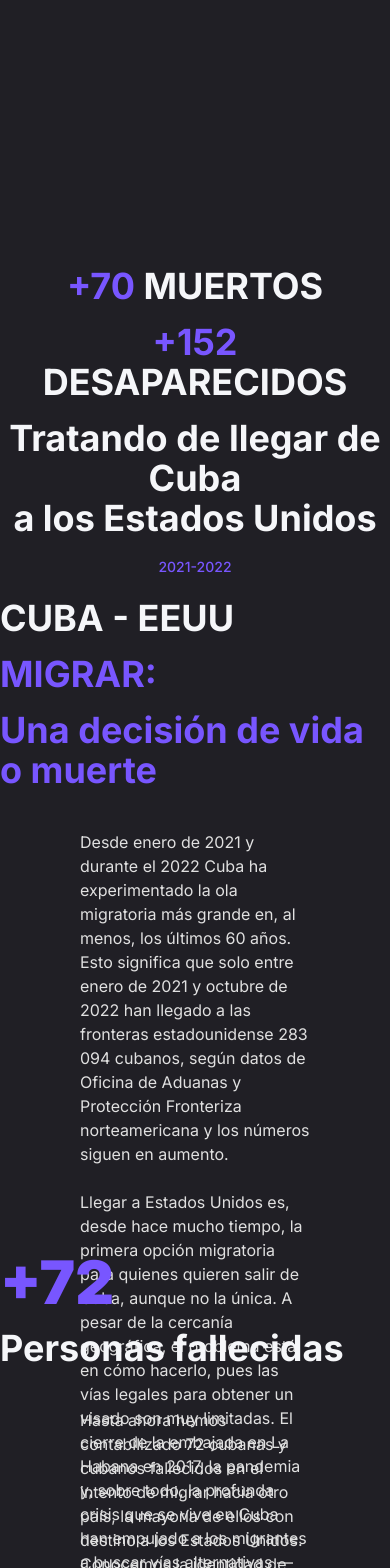
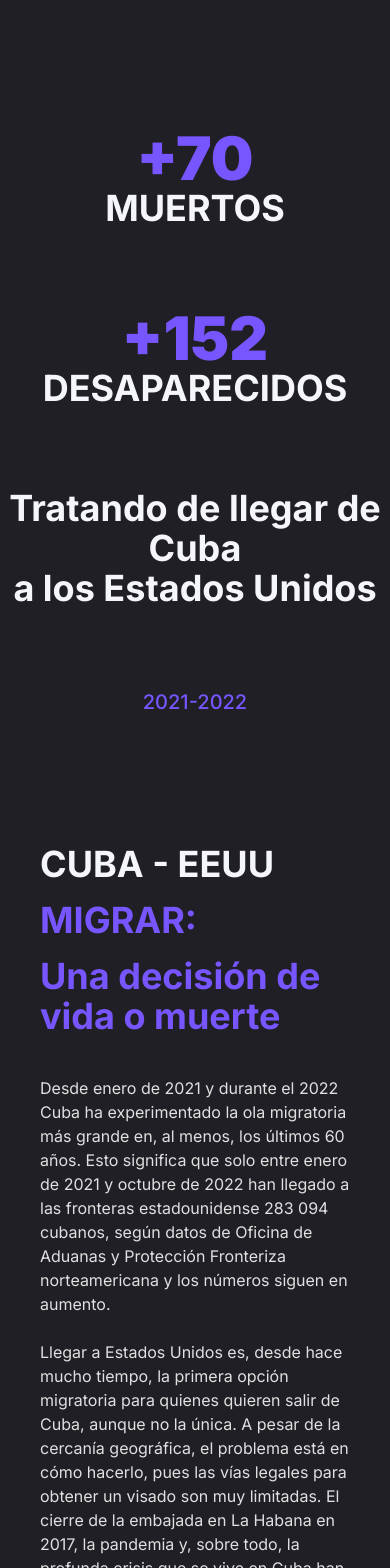
Before and after one commit to Datalis/migrantes-eltoque, a SvelteKit app: page / in a window 390 px wide. Shown: the top 1568 px of the page. Built offline with nearby package versions, Linux system fonts and the light colour scheme.

Commit message:
Responsive prototype

```diff
--- a/src/lib/components/grid.svelte
+++ b/src/lib/components/grid.svelte
@@ -4,11 +4,11 @@
 
 <div class="flex flex-col h-full">
 	<div
-		class="flex-1 grid grid-cols-6 grid-rows-3 divide-x divide-y divide-light border-b border-r-2 border-light"
+		class="flex-1 grid grid-cols-2 md:grid-cols-6 md:grid-rows-3 divide-x divide-y divide-light border-b border-r-2 border-light"
 	>
-		<div class="col-span-2 row-span-2 bg-accent flex flex-col p-10">
-			<h2 class="text-light font-bold text-4xl">Personas fallecidas</h2>
-			<p class="mt-auto text-light">
+		<div class="col-span-2 row-span-2 bg-accent flex flex-col justify-center p-10">
+			<h2 class="text-light font-bold text-4xl mb-10">Personas fallecidas</h2>
+			<p class=" text-light">
 				Te mostramos la distribución del presupuesto regional durante los años 2010 al 2021. Puedes
 				observar tanto el gasto presupuestado total, como el presupuesto por habitante. También
 				puedes ver las cantidades por área funcional, como por ejemplo Sanidad, referidas a cada
@@ -41,8 +41,8 @@
 		<div class="aspect-square" />
 		<div class="aspect-square" />
 	</div>
-	<div class="flex items-center justify-center my-10">
-		<Button classes="mr-8 text-light" type="bordered">Reportar fallecido</Button>
+	<div class="flex flex-col md:flex-row items-center justify-center my-10">
+		<Button classes="md:mr-8 mb-8 md:mb-0 text-light" type="bordered">Reportar fallecido</Button>
 		<Button>Ver listado</Button>
 	</div>
 </div>
--- a/src/routes/+layout.svelte
+++ b/src/routes/+layout.svelte
@@ -6,8 +6,8 @@ import "../app.css";
 <footer class="bg-accent">
     <div class="max-w-3xl py-20 mx-auto">
         <div></div>
-        <div class="flex items-center">
-            <div class="flex flex-col flex-1">
+        <div class="flex flex-col md:flex-row items-center">
+            <div class="flex flex-col flex-1 mb-10 md:mb-0">
                 <span class="text-gray">Coordinación editorial: Jessica Dominguez Delgado</span>
                 <span class="text-gray">Compilación y análisis de datos: -</span>
                 <span class="text-gray">Coordinación de Marketing: Roberto Pablo</span>
--- a/src/routes/+page.svelte
+++ b/src/routes/+page.svelte
@@ -13,24 +13,26 @@
 <main class="overflow-hidden">
 	<section class="section-1 flex flex-col items-center justify-center bg-dark h-screen">
 		<div class="max-w-3xl text-center">
-			<h2 class="font-sans font-bold text-4xl text-light">
-				<span class="text-accent">+70</span> MUERTOS
+			<h2
+				class="flex flex-col md:flex-row justify-center font-sans font-bold text-6xl md:text-4xl text-light"
+			>
+				<span class="text-accent md:mr-2 font-extrabold">+70</span> <span class="text-4xl">MUERTOS</span>
 			</h2>
-			<h2 class="font-sans font-bold text-4xl text-light my-4">
-				<span class="text-accent">+152</span> DESAPARECIDOS
+			<h2 class="flex flex-col md:flex-row justify-center font-sans font-bold text-6xl md:text-4xl text-light my-20 md:my-4">
+				<span class="text-accent md:mr-2 font-extrabold">+152</span> <span class="text-4xl">DESAPARECIDOS</span>
 			</h2>
-			<h2 class="font-sans font-bold text-4xl text-light mb-4">
-				Tratando de llegar de Cuba <br/> a los Estados Unidos
+			<h2 class="font-sans font-bold text-4xl text-light mb-20 md:mb-4">
+				Tratando de llegar de Cuba <br /> a los Estados Unidos
 			</h2>
-			<span class="text-accent text-sm font-medium">2021-2022</span>
+			<span class="text-accent text-xl md:text-sm font-medium">2021-2022</span>
 		</div>
 	</section>
-	<section class="section-2 flex flex-col items-center justify-center bg-dark h-screen">
-		<div class="container mx-auto max-w-3xl">
+	<section class="section-2 flex flex-col items-center justify-center bg-dark h-min-screen">
+		<div class="container mx-auto px-10 md:px-0 max-w-3xl">
 			<h2 class="font-sans font-bold text-4xl text-light">CUBA - EEUU</h2>
 			<h2 class="font-sans font-bold text-4xl text-accent my-4">MIGRAR:</h2>
 			<h2 class="font-sans font-bold text-4xl text-accent">Una decisión de vida o muerte</h2>
-			<p class="text-gray mx-20 mt-10">
+			<p class="text-gray md:mx-20 mt-10">
 				Desde enero de 2021 y durante el 2022 Cuba ha experimentado la ola migratoria más grande en,
 				al menos, los últimos 60 años. Esto significa que solo entre enero de 2021 y octubre de 2022
 				han llegado a las fronteras estadounidense 283 094 cubanos, según datos de Oficina de
@@ -52,11 +54,11 @@
 			</p>
 		</div>
 	</section>
-	<section class="section-3 flex flex-col items-center justify-center bg-dark h-screen">
-		<div class="container mx-auto max-w-3xl">
+	<section class="section-3 flex flex-col items-center justify-center bg-dark h-min-screen py-20">
+		<div class="container mx-auto max-w-3xl px-10 md:px-0">
 			<h2 class="font-sans font-extrabold text-6xl text-accent">+72</h2>
 			<h2 class="font-sans font-bold text-4xl text-light my-4">Personas fallecidas</h2>
-			<p class="text-gray mx-20 mt-10">
+			<p class="text-gray md:mx-20 mt-10">
 				Hasta ahora hemos contabilizado 72 cubanas y cubanos fallecidos en el intento de migrar
 				hacia otro país, la mayoría de ellos con destino a los Estados Unidos. Conocemos la
 				identidad de 43 de ellos y sabemos que hay 20 mujeres y 25 hombres, el resto se mantiene en
@@ -90,10 +92,10 @@
 		<Grid />
 	</section>
 	<section class="section-5 flex flex-col items-center justify-center bg-light min-h-screen py-20">
-		<div class="container mx-auto max-w-3xl">
+		<div class="container mx-auto max-w-3xl px-10 md:px-0">
 			<h2 class="font-sans font-extrabold text-6xl text-accent">+152</h2>
 			<h2 class="font-sans font-bold text-4xl text-dark my-4">Personas Desaparecidas</h2>
-			<p class="text-dark mx-20 mt-10">
+			<p class="text-dark md:mx-20 mt-10">
 				Un migrante se considera desaparecido cuando no se tiene noticias de su llegada pero tampoco
 				existe un cuerpo que pueda confirmar la muerte. En el mejor de los casos solo están
 				retenidos por las autoridades, e incluso, pueden estar bajo custodia durante meses sin que
@@ -110,7 +112,14 @@
 				<div class="swiper-controls" />
 			</div>
 			<div class="w-full mt-10">
-				<Swiper slidesPerView={2.2} spaceBetween={30} centeredSlides={false}>
+				<Swiper slidesPerView={1} spaceBetween={50} centeredSlides={true}
+				breakpoints={{
+					'768': {
+						slidesPerView: 2.2,
+						spaceBetween: 30,
+						centeredSlides: false
+					}
+				}}>
 					<SwiperSlide>
 						<Profile />
 					</SwiperSlide>
@@ -135,8 +144,8 @@
 				</Swiper>
 			</div>
 
-			<div class="bg-dark border-r-4 flex items-center p-10 mt-20 rounded-lg">
-				<p class="text-light text-sm">
+			<div class="bg-dark border-r-4 flex flex-col md:flex-col items-center -mx-10 md:-mx-0 p-10 mt-20 md:rounded-lg">
+				<p class="text-light text-lg md:text-sm mb-8 md:mb-0">
 					Si tienes algún familiar, amigo o conocido que haya desaparecido tratando de migrar o
 					conociste alguien que viajaba contigo y se ha denunciado que no llegó, escríbenos.
 					Queremos que no se olvide su historia y ayudar, de acuerdo con nuestras posibilidades, a
@@ -145,7 +154,7 @@
 				<Button>Reportar desaparecido</Button>
 			</div>
 
-			<p class="text-dark mx-20 my-20">
+			<p class="text-dark md:mx-20 my-20">
 				Te mostramos la distribución del presupuesto regional durante los años 2010 al 2021. Puedes
 				observar tanto el gasto presupuestado total, como el presupuesto por habitante. También
 				puedes ver las cantidades por área funcional, como por ejemplo Sanidad, referidas a cada
@@ -161,16 +170,16 @@
 				tener en cuenta esas diferencias.
 			</p>
 
-			<div class="grid grid-cols-2 gap-10">
+			<div class="grid grid-cols-1 md:grid-cols-2 gap-10">
 				<Article />
 				<Article />
 			</div>
 		</div>
 	</section>
 	<section class="section-4 flex flex-col items-center bg-dark min-h-screen">
-		<div class="grid grid-cols-2 flex-1 my-20 max-w-5xl gap-20">
-			<img src="" alt="" class="map bg-accent w-full h-full rounded-2xl" />
-			<div class="flex flex-col justify-center">
+		<div class="grid md:grid-cols-2 flex-1 my-20 max-w-5xl px-10 md:px-0 gap-20">
+			<img src="" alt="" class="map bg-accent w-full h-full rounded-2xl order-2 md:order-1" />
+			<div class="flex flex-col justify-center order-1 md:order-2">
 				<h2 class="text-4xl font-bold mb-10 text-light">Rutas Migratorias</h2>
 				<p class="text-gray">
 					Cruzar por el mar las 90 millas —o un poco más dependiendo del punto de salida— que separa
```
